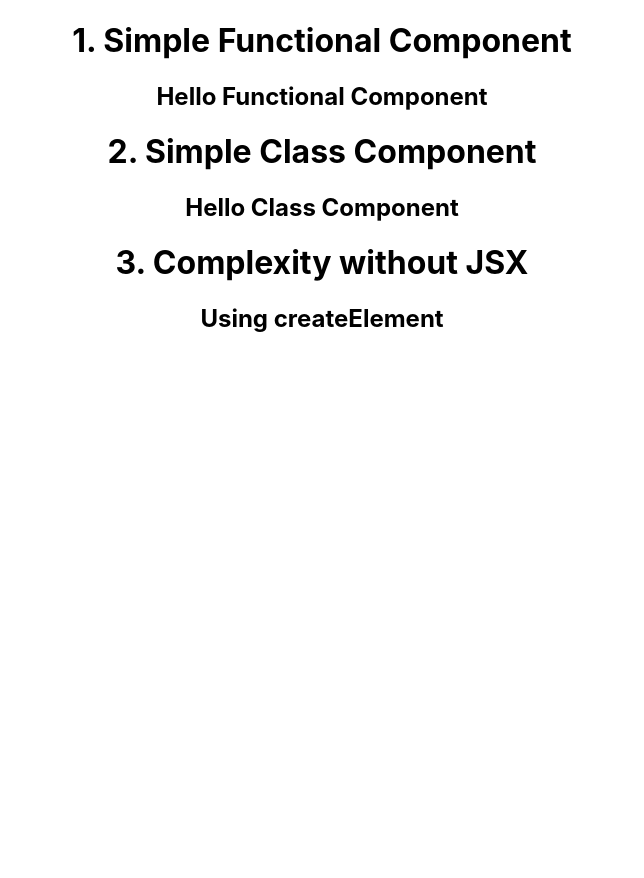
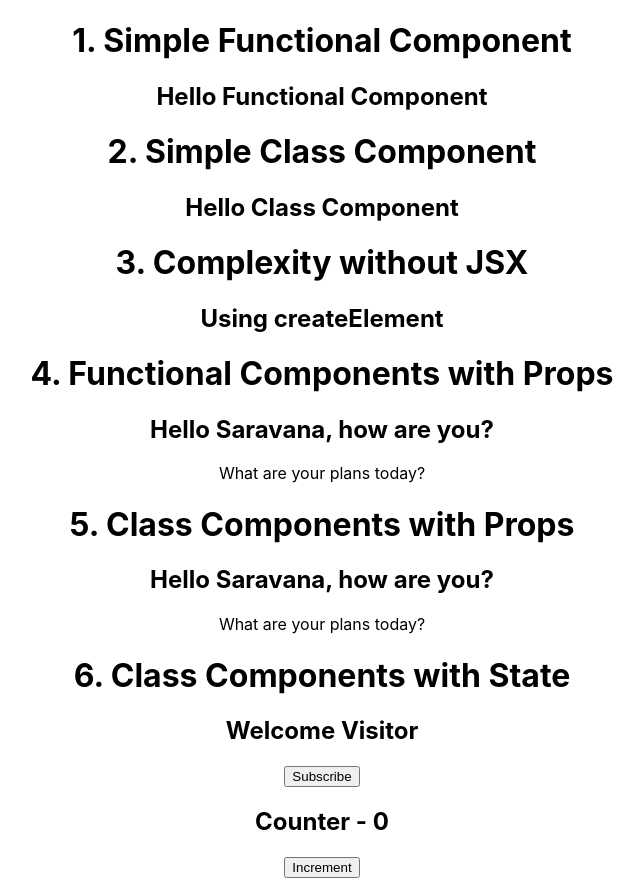
Before and after one commit to lewafa/ReactJs, a React (Create React App) app in the folder hello-world/: page / in a window 1280 px wide. Shown: the whole page, without its empty margins (318-962 px from the left). Before the commit the page ends 800 px from the top, so only its background shows below. Built offline with nearby package versions, Linux system fonts and the light colour scheme.

Commit message:
Added components with props and state

```diff
--- a/hello-world/src/App.js
+++ b/hello-world/src/App.js
@@ -1,19 +1,39 @@
 import React from 'react';
-import logo from './logo.svg';
+// import logo from './logo.svg';
 import './App.css';
 import FunctionalComponent from './components/FunctionalComponent';
 import ClassComponent from './components/ClassComponent';
 import WithoutJsx from './components/WithoutJsx';
+import FunctionalWithProps from './components/FunctionalWithProps';
+import ClassWithProps from './components/ClassWithProps';
+import ClassWithState from './components/ClassWithState';
+import ClassStateCounter from './components/ClassStateCounter';
 
 function App() {
   return (
     <div className="App">
       <h1>1. Simple Functional Component</h1>
       <FunctionalComponent />
+
       <h1>2. Simple Class Component</h1>
       <ClassComponent />
+
       <h1>3. Complexity without JSX</h1>
       <WithoutJsx />
+
+      <h1>4. Functional Components with Props</h1>
+      <FunctionalWithProps name="Saravana" greet="how are you?">
+        <p>What are your plans today?</p>
+      </FunctionalWithProps>
+
+      <h1>5. Class Components with Props</h1>
+      <ClassWithProps name="Saravana" greet="how are you?">
+        <p>What are your plans today?</p>
+      </ClassWithProps>
+
+      <h1>6. Class Components with State</h1>
+      <ClassWithState />
+      <ClassStateCounter />
     </div>
   );
 }
--- /dev/null
+++ b/hello-world/src/components/ClassStateCounter.js
@@ -0,0 +1,40 @@
+import React, { Component } from 'react'
+
+class ClassStateCounter extends Component {
+  constructor(props) {
+    super(props)      // constructor of parent Component from React
+
+    this.state = {
+       counter: 0
+    }
+  }
+
+  // 1. directly using this.state can cause adverse results
+  // incrementCounter() {
+  //   this.setState({       // sets the new value for state directly using this.state
+  //     counter: this.state.counter + 1
+  //   }, () => {            // callback function that executes after state is set
+  //     console.log('Counter', this.state.counter);
+  //   });
+  // }
+
+  // 2. if state has to be set based on previous state, use function as first arg for setState()
+  incrementCounter() {
+    this.setState((prevState, props) => ({       // sets the new value for state using previous state as parameter
+      counter: prevState.counter + 1
+    }), () => {            // callback function that executes after state is set
+      console.log('Counter', this.state.counter);
+    });
+  }
+
+  render() {
+    return (
+      <div>
+        <h2>Counter - {this.state.counter}</h2>
+        <button onClick={() => this.incrementCounter()}>Increment</button>
+      </div>
+    )
+  }
+}
+
+export default ClassStateCounter
--- /dev/null
+++ b/hello-world/src/components/ClassWithProps.js
@@ -0,0 +1,16 @@
+import React, { Component } from 'react'
+
+class ClassWithProps extends Component {
+  render() {
+    const {name, greet, children} = this.props;
+
+    return (
+      <div>
+        <h2>Hello {name}, {greet}</h2>
+        {children}
+      </div>
+    )
+  }
+}
+
+export default ClassWithProps
--- /dev/null
+++ b/hello-world/src/components/ClassWithState.js
@@ -0,0 +1,30 @@
+import React, { Component } from 'react'
+
+class ClassWithState extends Component {
+  constructor() {
+    super();      // constructor of parent Component from React
+
+    this.state = {
+      message: 'Welcome Visitor'
+    };
+  }
+
+  changeMessage() {
+    this.setState({   // sets the new value for state
+      message: 'Thank you for subscribing'
+    });
+  }
+
+  render() {
+    const {message} = this.state;
+
+    return (
+      <div>
+        <h2>{message}</h2>
+        <button onClick={() => this.changeMessage()}>Subscribe</button>
+      </div>
+    )
+  }
+}
+
+export default ClassWithState
--- /dev/null
+++ b/hello-world/src/components/FunctionalWithProps.js
@@ -0,0 +1,16 @@
+import React from 'react'
+
+const FunctionalWithProps = (props) => {
+  // console.log('props ', props);
+
+  const {name, greet, children} = props;
+
+  return (
+    <div>
+      <h2>Hello {name}, {greet}</h2>
+      {children}
+    </div>
+  );
+}
+
+export default FunctionalWithProps
```
Also changed, not shown: 1 other file (tests, documents, lock files or other folders).
